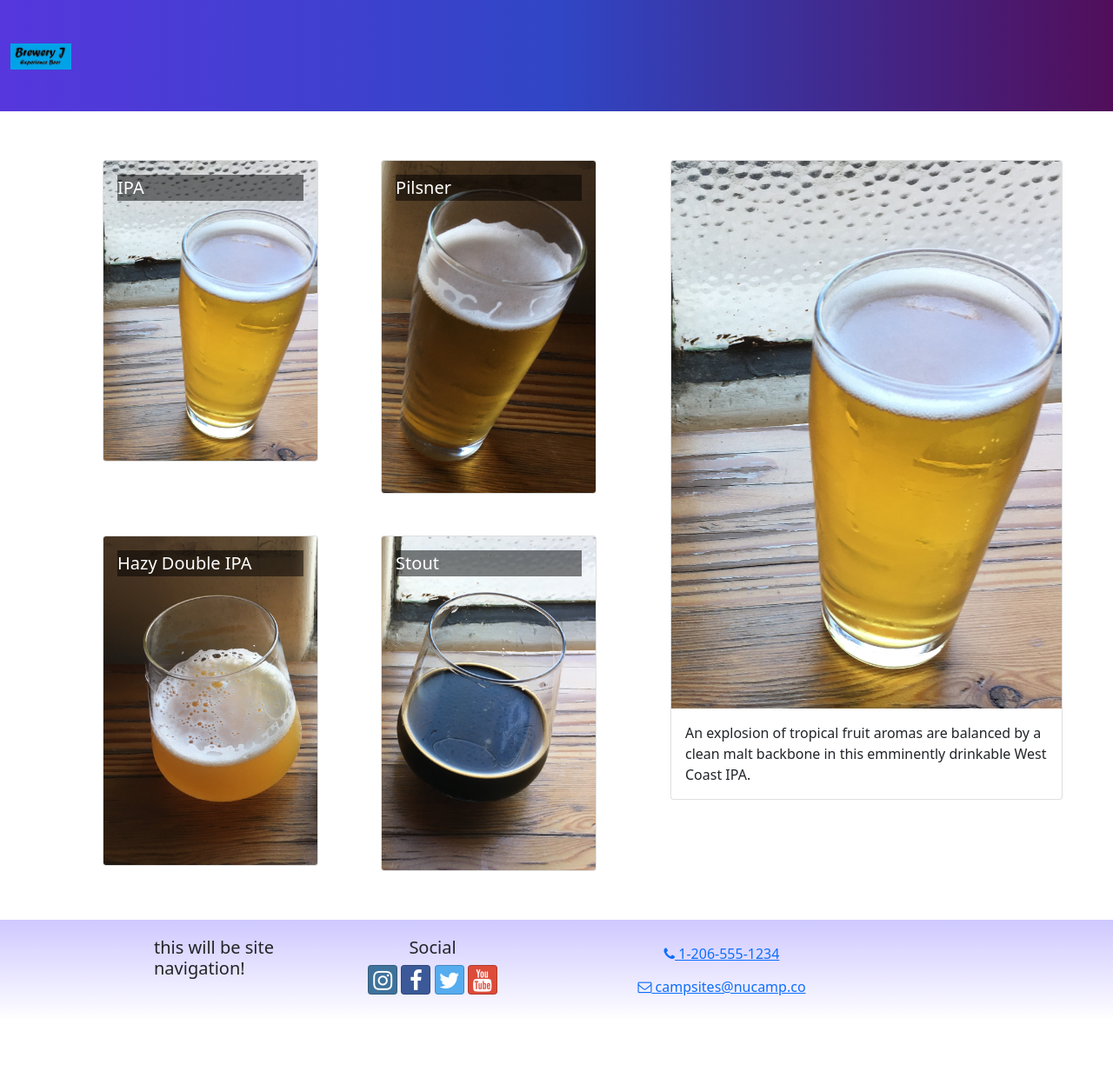
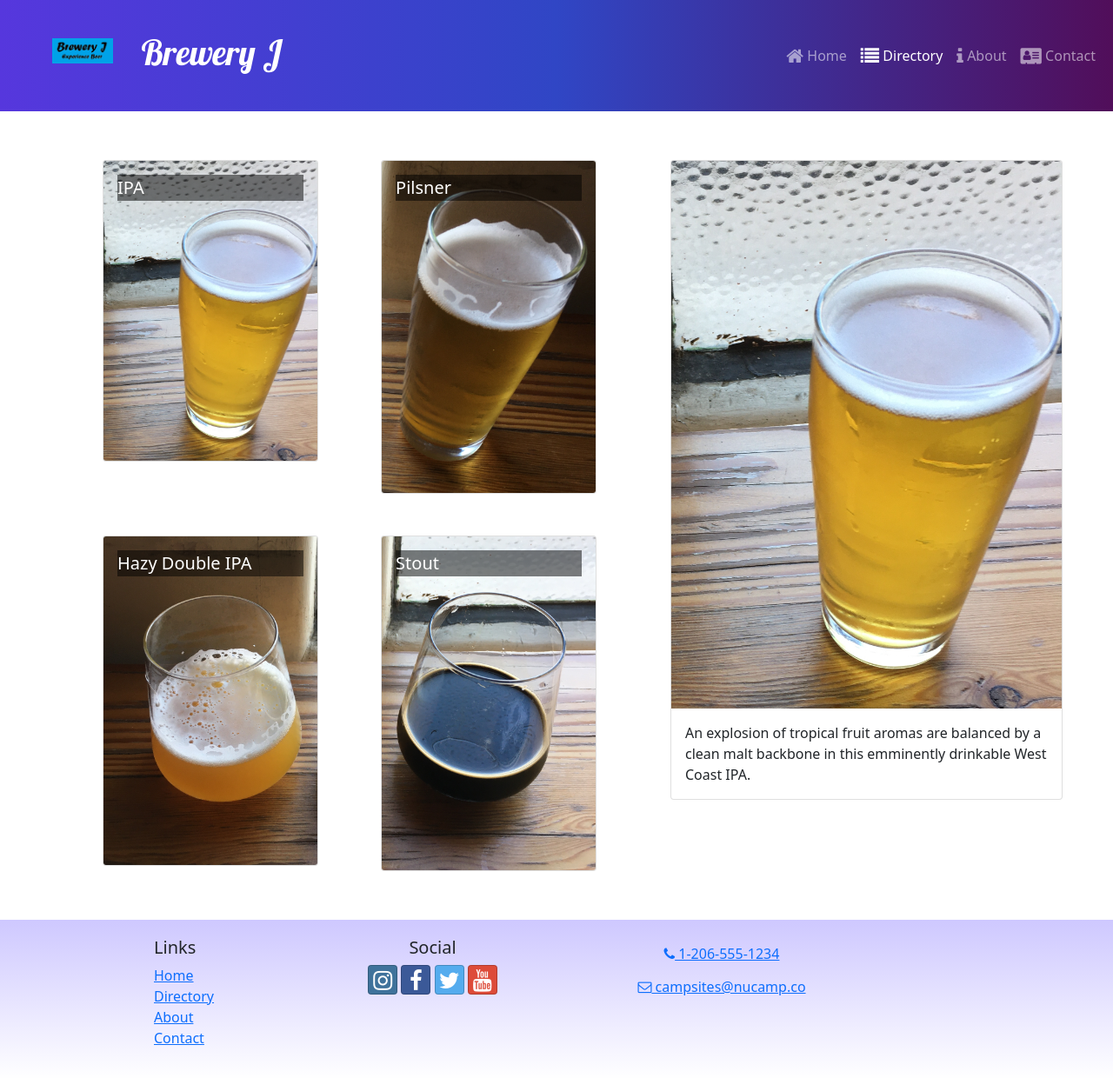
Before and after one commit to JeffHiroshi/BreweryJ, a React (Create React App) app: page /directory in a window 1280 px wide. Shown: the whole page at 87% size. Before the commit the page ends 1174 px from the top, so only its background shows below. Built offline with nearby package versions, Linux system fonts and the light colour scheme.

Commit message:
Header and Footer Links

```diff
--- a/src/components/Footer.js
+++ b/src/components/Footer.js
@@ -1,4 +1,5 @@
 import { Container, Row, Col } from 'reactstrap';
+import { Link } from 'react-router-dom';
 
 const Footer = () => {
     return(
@@ -6,7 +7,21 @@ const Footer = () => {
             <Container>
                 <Row>
                     <Col xs={{ size: 4, offset: 1 }} sm='2'>
-                        <h5>this will be site navigation!</h5>
+                        <h5>Links</h5>
+                        <ul className='list-unstyled'>
+                            <li>
+                                <Link to='/'>Home</Link>
+                            </li>
+                            <li>
+                                <Link to='/directory'>Directory</Link>
+                            </li>
+                            <li>
+                                <Link to='/about'>About</Link>
+                            </li>
+                            <li>
+                                <Link to='/contact'>Contact</Link>
+                            </li>
+                        </ul>
                     </Col>
                     <Col xs='6' sm='3' className='text-center'>
                         <h5>Social</h5>
--- a/src/components/Header.js
+++ b/src/components/Header.js
@@ -1,12 +1,51 @@
-import { Navbar, NavbarBrand } from 'reactstrap';
+import { useState } from 'react';
+import {
+    Navbar,
+    NavbarBrand,
+    Collapse,
+    NavbarToggler,
+    Nav,
+    NavItem
+} from 'reactstrap';
+import { NavLink } from 'react-router-dom';
 import BreweryJLogo from '../app/assets/img/logo.png';
 
 const Header = () => {
+    const [menuOpen, setMenuOpen] = useState(false);
+
     return (
-        <Navbar dark color='primary' sticky='top' expand='md'>
-            <NavbarBrand href='/'>
-                <img src={BreweryJLogo} alt='breweryj logo' />
+        <Navbar dark color='primary' sticky='top' expand='lg'>
+            <NavbarBrand className='ms-5' href='/'>
+                <img src={BreweryJLogo} alt='breweryj logo' className='float-start mt-2'
+                />
+                <h1>Brewery J</h1>
             </NavbarBrand>
+
+            <NavbarToggler onClick={() => setMenuOpen(!menuOpen)} />
+            <Collapse isOpen={menuOpen} navbar>
+                <Nav className='ms-auto' navbar>
+                    <NavItem>
+                        <NavLink className='nav-link' to='/'>
+                            <i className='fa fa-home fa-lg' /> Home
+                        </NavLink>
+                    </NavItem>
+                    <NavItem>
+                        <NavLink className='nav-link' to='/directory'>
+                            <i className='fa fa-list fa-lg' /> Directory
+                        </NavLink>
+                    </NavItem>
+                    <NavItem>
+                        <NavLink className='nav-link' to='/about'>
+                            <i className='fa fa-info fa-lg' /> About
+                        </NavLink>
+                    </NavItem>
+                    <NavItem>
+                        <NavLink className='nav-link' to='/contact'>
+                            <i className='fa fa-address-card fa-lg' /> Contact
+                        </NavLink>
+                    </NavItem>
+                </Nav>
+            </Collapse>
         </Navbar>
     );
 }
```
